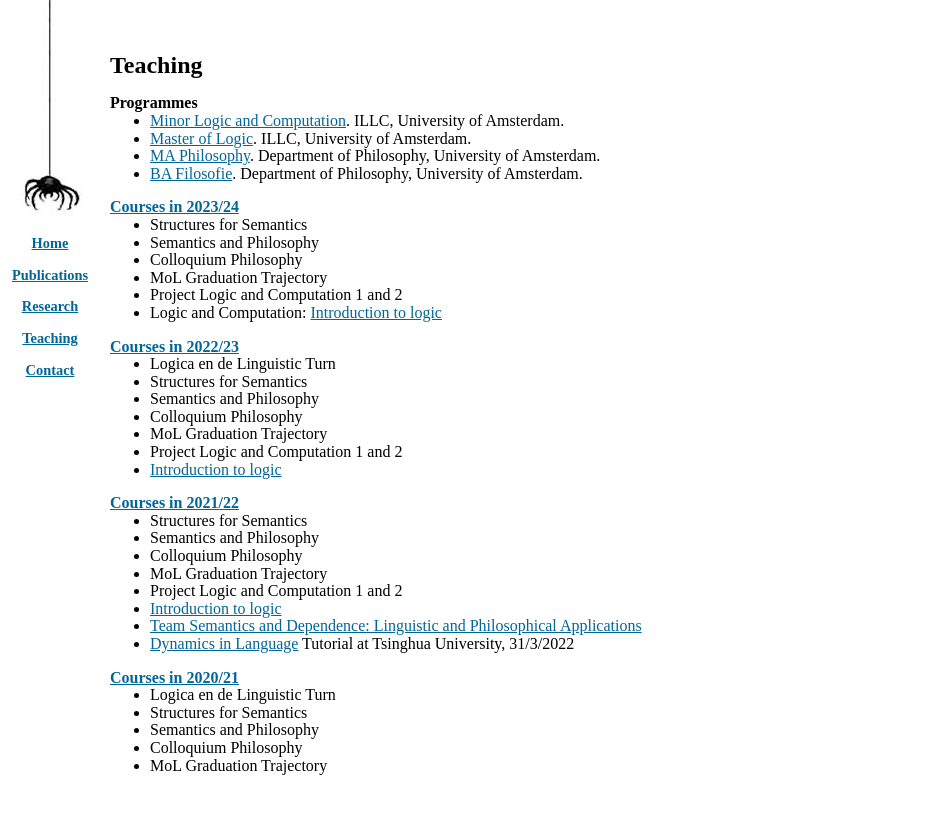
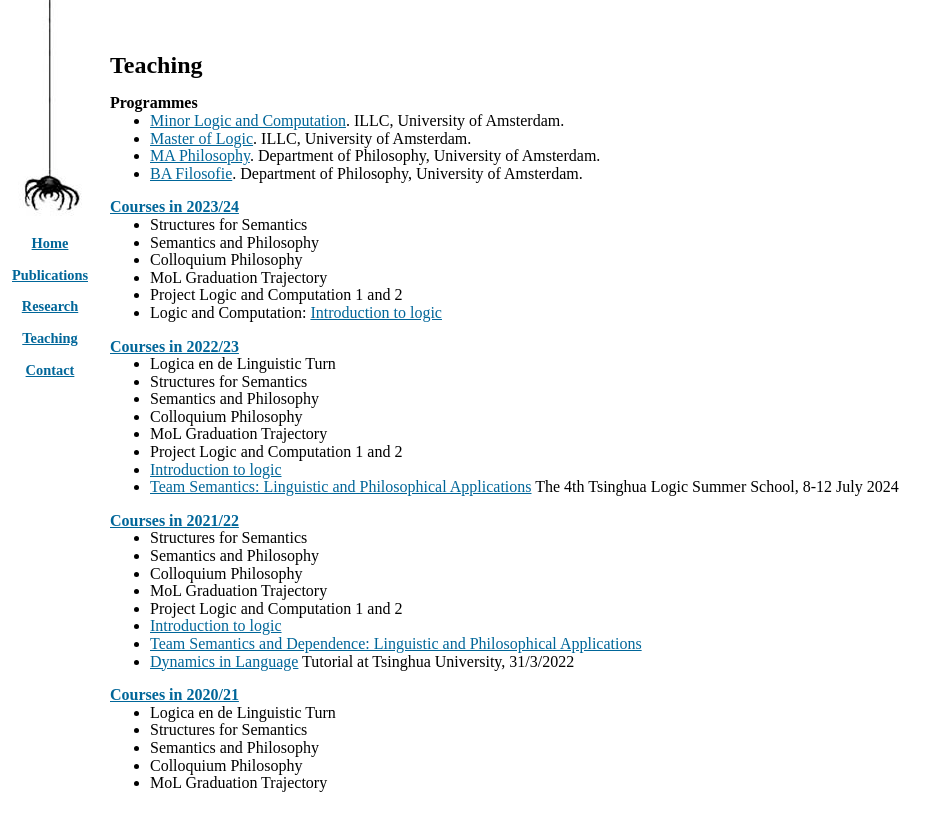
Before and after one commit to rednaw/site, a Jekyll site: the page built from content/teaching.md, in a window 1280 px wide. Shown: the top 831 px of the page, without its empty margins (0-950 px from the left). Built offline with Jekyll 4.4.1, drawn with Linux system fonts in a browser that asks for light colours; some web fonts are replaced; some of the changed lines change nothing that is shown.

Commit message:
Update teaching.md

```diff
--- a/content/teaching.md
+++ b/content/teaching.md
@@ -28,6 +28,7 @@ permalink: ./teaching
 * MoL Graduation Trajectory
 * Project Logic and Computation 1 and 2
 * [Introduction to logic]({{ site.baseurl }}/introduction-to-logic)
+* [Team Semantics: Linguistic and Philosophical Applications](http://tsinghualogic.net/JRC/team-semantics-linguistic-and-philosophical-applications/) The 4th Tsinghua Logic Summer School, 8-12 July 2024
 
 **[Courses in 2021/22](https://studiegids.uva.nl/xmlpages/page/2021-2022/zoek-docent/docent/9379)**
 * Structures for Semantics
@@ -36,7 +37,7 @@ permalink: ./teaching
 * MoL Graduation Trajectory
 * Project Logic and Computation 1 and 2
 * [Introduction to logic]({{ site.baseurl }}/introduction-to-logic)
-* [Team Semantics and Dependence: Linguistic and Philosophical Applications](https://m-degano.github.io/teaching/january-project/)
+* [Team Semantics and Dependence: Linguistic and Philosophical Applications](https://dependence-project.netlify.app/project/)
 * [Dynamics in Language](https://www.marialoni.org/resources/DynTutorial2022.pdf) Tutorial at Tsinghua University, 31/3/2022
 
 **[Courses in 2020/21](https://studiegids.uva.nl/xmlpages/page/2020-2021/zoek-docent/docent/9379)**
```
